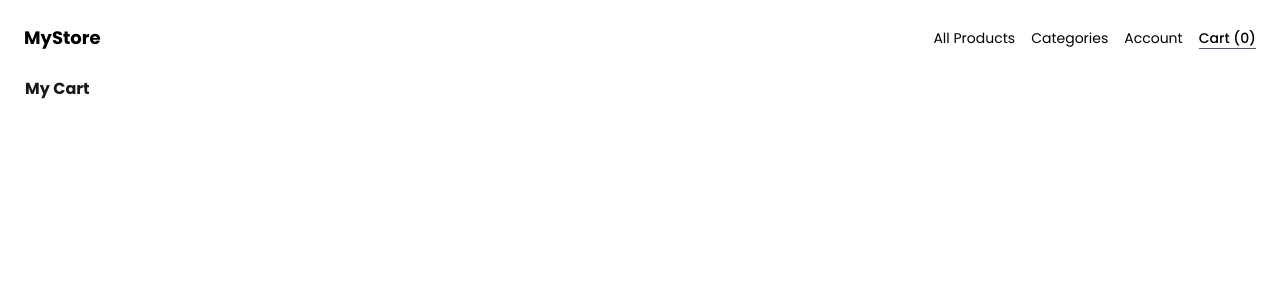
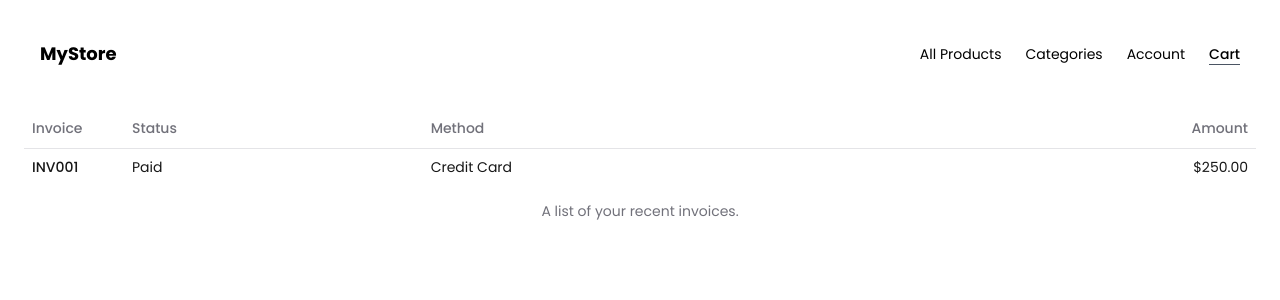
Before and after one commit to SujitShres1ha/ecommerce-user, a Next.js app: page /cart in a window 1280 px wide. Shown: the top 300 px of the page. Built offline with nearby package versions, Linux system fonts and the light colour scheme; no server answers; the database is empty.

Commit message:
Refactor component styles and add layout component

```diff
--- a/components/Header.js
+++ b/components/Header.js
@@ -1,26 +1,139 @@
 import Link from "next/link";
+import { FiAlignJustify } from "react-icons/fi";
 
 function Header() {
-  const router = useRouter()
-  const {cart} = useContext(CartContext)
+  const router = useRouter();
+  const { cart } = useContext(CartContext);
+  const [navOpen, setNavOpen] = useState(false);
   return (
     <header className="bg-white text-black">
-      <div className="container mx-auto flex justify-between items-center">
-        <div className="text-lg font-bold">
+      <div className="container mx-auto flex justify-between items-center md:p-4">
+        {/* Hamburger Button for Small Screens */}
+        <button
+          onClick={() => setNavOpen(true)}
+          aria-label="Open navigation"
+          className="md:hidden"
+        >
+          <FiAlignJustify className="w-6 h-6" />
+        </button>
+
+        {/* Logo */}
+        <div className="text-lg font-bold inline-flex w-full justify-center md:w-auto">
           <Link href="/">MyStore</Link>
         </div>
-        <nav className="flex space-x-4">
-          <Link href="/products" className={` ${router.pathname === '/' ? 'border-b-[1px] font-medium border-gray-600' : ''}`}>All Products</Link>
-          <Link href="/categories" className={`${router.pathname === '/categories' ? 'border-b-[1px] font-medium border-gray-600' : ''}`}>Categories</Link>
-          <Link href="/account" className={` ${router.pathname === '/account' ? 'border-b-[1px] font-medium border-gray-600' : ''}`}>Account</Link>
-          <Link href="/cart" className={` ${router.pathname === '/cart' ? 'border-b-[1px] font-medium border-gray-600' : ''}`}>Cart ({cart.length})</Link>
+
+        {/* Horizontal Navbar for Larger Screens */}
+        <nav className="hidden md:flex space-x-6 justify-evenly">
+          <Link
+            href="/products"
+            className={`${
+              router.pathname === "/"
+                ? "border-b-[1px] font-medium border-gray-600"
+                : ""
+            }`}
+          >
+            All Products
+          </Link>
+          <Link
+            href="/categories"
+            className={`${
+              router.pathname === "/categories"
+                ? "border-b-[1px] font-medium border-gray-600"
+                : ""
+            }`}
+          >
+            Categories
+          </Link>
+          <Link
+            href="/account"
+            className={`${
+              router.pathname === "/account"
+                ? "border-b-[1px] font-medium border-gray-600"
+                : ""
+            }`}
+          >
+            Account
+          </Link>
+          <Link
+            href="/cart"
+            className={`${
+              router.pathname === "/cart"
+                ? "border-b-[1px] font-medium border-gray-600"
+                : ""
+            }`}
+          >
+            Cart {cart.length > 0 && `(${cart.length})`}
+          </Link>
         </nav>
       </div>
+
+      {/* Sidebar for Small Screens */}
+      {navOpen && (
+        <div className="fixed inset-0 z-50 flex">
+          <div
+            className="fixed inset-0 bg-black bg-opacity-50"
+            onClick={() => setNavOpen(false)}
+          ></div>
+          <aside className="relative w-56 bg-white h-full flex flex-col p-6 space-y-4 shadow-lg text-sm">
+            <button
+              onClick={() => setNavOpen(false)}
+              aria-label="Close navigation"
+              className="self-end text-black"
+            >
+              ✕
+            </button>
+            <Link
+              href="/products"
+              onClick={() => setNavOpen(false)}
+              className={`${
+                router.pathname === "/"
+                  ? "inline-block self-start border-b-[1px] font-semibold border-gray-600"
+                  : ""
+              }`}
+            >
+              All Products
+            </Link>
+            <Link
+              href="/categories"
+              onClick={() => setNavOpen(false)}
+              className={`${
+                router.pathname === "/categories"
+                  ? "inline-block self-start border-b-[1px] border-gray-600"
+                  : ""
+              }`}
+            >
+              Categories
+            </Link>
+            <Link
+              href="/account"
+              onClick={() => setNavOpen(false)}
+              className={`${
+                router.pathname === "/account"
+                  ? "inline-block self-start border-b-[1px] border-gray-600"
+                  : ""
+              }`}
+            >
+              Account
+            </Link>
+            <Link
+              href="/cart"
+              onClick={() => setNavOpen(false)}
+              className={`${
+                router.pathname === "/cart"
+                  ? "inline-block self-start border-b-[1px] border-gray-600"
+                  : ""
+              }`}
+            >
+              Cart {cart.length > 0 && `(${cart.length})`}
+            </Link>
+          </aside>
+        </div>
+      )}
     </header>
   );
 }
 import { useRouter } from "next/router";
-import { useContext } from "react";
+import { useContext, useState } from "react";
 import { CartContext } from "./CartContext";
 
 export default Header;
--- a/components/LatestProducts.js
+++ b/components/LatestProducts.js
@@ -5,7 +5,7 @@ function LatestProducts({newProducts}) {
   return (
   <div className="space-y-4">
     <h1 className="text-2xl font-bold">New Arrivals</h1>
-    <div className="flex gap-8">
+    <div className="flex gap-8 flex-wrap items-start justify-normal">
       {newProducts.map((product) => <ProductCard key={product._id} product={product}/>)}
     </div>
   </div>
--- /dev/null
+++ b/components/Layout.js
@@ -0,0 +1,10 @@
+import Header from "./Header";
+
+export default function Layout({children}) {
+  return (
+    <main className="p-6 container mx-auto space-y-6">
+    <Header/>
+    {children}
+    </main>
+  );
+}
--- a/components/ProductCard.js
+++ b/components/ProductCard.js
@@ -15,7 +15,7 @@ import { CartContext } from "./CartContext";
 function ProductCard({product}) {
   const {addToCart} = useContext(CartContext)
   return (
-    <Card className="w-52 h-56">
+    <Card className="md:w-52 md:h-56 h-48 w-44">
       <CardHeader className="h-2/3">
         <div className="w-full h-full">
           <img className="w-full h-full object-contain" src={product.images} alt={product.name} />
--- /dev/null
+++ b/components/ui/table.jsx
@@ -0,0 +1,86 @@
+import * as React from "react"
+
+import { cn } from "@/lib/utils"
+
+const Table = React.forwardRef(({ className, ...props }, ref) => (
+  <div className="relative w-full overflow-auto">
+    <table
+      ref={ref}
+      className={cn("w-full caption-bottom text-sm", className)}
+      {...props} />
+  </div>
+))
+Table.displayName = "Table"
+
+const TableHeader = React.forwardRef(({ className, ...props }, ref) => (
+  <thead ref={ref} className={cn("[&_tr]:border-b", className)} {...props} />
+))
+TableHeader.displayName = "TableHeader"
+
+const TableBody = React.forwardRef(({ className, ...props }, ref) => (
+  <tbody
+    ref={ref}
+    className={cn("[&_tr:last-child]:border-0", className)}
+    {...props} />
+))
+TableBody.displayName = "TableBody"
+
+const TableFooter = React.forwardRef(({ className, ...props }, ref) => (
+  <tfoot
+    ref={ref}
+    className={cn("border-t bg-muted/50 font-medium [&>tr]:last:border-b-0", className)}
+    {...props} />
+))
+TableFooter.displayName = "TableFooter"
+
+const TableRow = React.forwardRef(({ className, ...props }, ref) => (
+  <tr
+    ref={ref}
+    className={cn(
+      "border-b transition-colors hover:bg-muted/50 data-[state=selected]:bg-muted",
+      className
+    )}
+    {...props} />
+))
+TableRow.displayName = "TableRow"
+
+const TableHead = React.forwardRef(({ className, ...props }, ref) => (
+  <th
+    ref={ref}
+    className={cn(
+      "h-10 px-2 text-left align-middle font-medium text-muted-foreground [&:has([role=checkbox])]:pr-0 [&>[role=checkbox]]:translate-y-[2px]",
+      className
+    )}
+    {...props} />
+))
+TableHead.displayName = "TableHead"
+
+const TableCell = React.forwardRef(({ className, ...props }, ref) => (
+  <td
+    ref={ref}
+    className={cn(
+      "p-2 align-middle [&:has([role=checkbox])]:pr-0 [&>[role=checkbox]]:translate-y-[2px]",
+      className
+    )}
+    {...props} />
+))
+TableCell.displayName = "TableCell"
+
+const TableCaption = React.forwardRef(({ className, ...props }, ref) => (
+  <caption
+    ref={ref}
+    className={cn("mt-4 text-sm text-muted-foreground", className)}
+    {...props} />
+))
+TableCaption.displayName = "TableCaption"
+
+export {
+  Table,
+  TableHeader,
+  TableBody,
+  TableFooter,
+  TableHead,
+  TableRow,
+  TableCell,
+  TableCaption,
+}
--- a/pages/cart.js
+++ b/pages/cart.js
@@ -2,30 +2,50 @@ import { CartContext } from "@/components/CartContext";
 import Header from "@/components/Header";
 import axios from "axios";
 import React, { useContext, useEffect, useState } from "react";
+import {
+  Table,
+  TableBody,
+  TableCaption,
+  TableCell,
+  TableHead,
+  TableHeader,
+  TableRow,
+} from "@/components/ui/table";
+import Layout from "@/components/Layout";
 
 function cart() {
-  const {cart} = useContext(CartContext)
-  const [cartProducts, setCartProducts] = useState([])
+  const { cart } = useContext(CartContext);
+  const [cartProducts, setCartProducts] = useState([]);
 
   useEffect(() => {
-    axios.post('/api/cart',cart).then((res) => {setCartProducts(res.data)})
-  },[])
-  console.log(cartProducts)
+    axios.post("/api/cart", cart).then((res) => {
+      setCartProducts(res.data);
+    });
+  }, []);
+  console.log(cartProducts);
   return (
-    <main className="p-6 container mx-auto space-y-6">
-    <Header/>
-    <table>
-      <thead>
-        <tr>
-          <th>My Cart</th>
-        </tr>
-      </thead>
-      <tbody>
-
-      </tbody>
-    </table>
-    </main>
-    );
+    <Layout>
+      <Table>
+        <TableCaption>A list of your recent invoices.</TableCaption>
+        <TableHeader>
+          <TableRow>
+            <TableHead className="w-[100px]">Invoice</TableHead>
+            <TableHead>Status</TableHead>
+            <TableHead>Method</TableHead>
+            <TableHead className="text-right">Amount</TableHead>
+          </TableRow>
+        </TableHeader>
+        <TableBody>
+          <TableRow>
+            <TableCell className="font-medium">INV001</TableCell>
+            <TableCell>Paid</TableCell>
+            <TableCell>Credit Card</TableCell>
+            <TableCell className="text-right">$250.00</TableCell>
+          </TableRow>
+        </TableBody>
+      </Table>
+    </Layout>
+  );
 }
 
 export default cart;
--- a/pages/index.js
+++ b/pages/index.js
@@ -1,6 +1,7 @@
 import Featured from "@/components/Featured";
 import Header from "@/components/Header";
 import LatestProducts from "@/components/LatestProducts";
+import Layout from "@/components/Layout";
 import dbConnect from "@/lib/dbConnect";
 import { productModel } from "@/models/Product";
 
@@ -8,11 +9,10 @@ import { productModel } from "@/models/Product";
 export default function Home({product, latestProducts}) {
   console.log(latestProducts)
   return (
-    <main className="p-6 container mx-auto space-y-6">
-    <Header/>
-    <Featured product={product}/>
-    <LatestProducts newProducts={latestProducts}/>
-    </main>
+    <Layout>
+      <Featured product={product}/>
+      <LatestProducts newProducts={latestProducts}/>
+    </Layout>
   );
 }
 
```
Also changed, not shown: components/FeaturedCard.js (+25 -16 lines).
